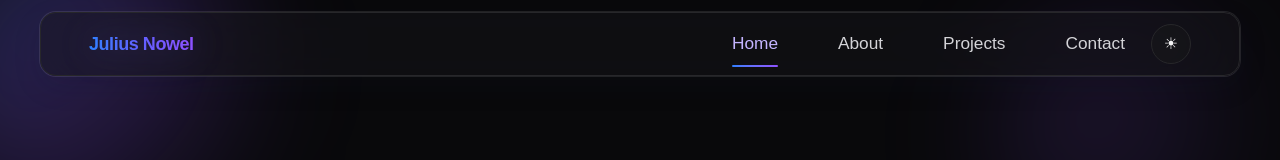
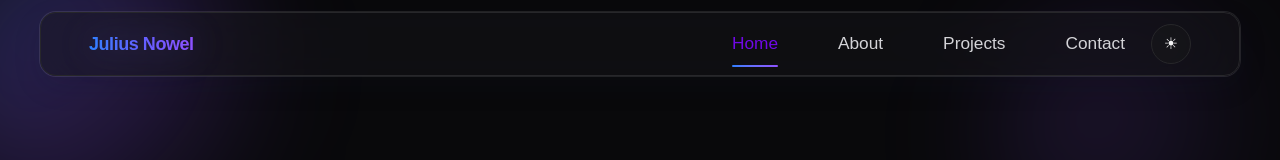
Before and after one commit to Juliusnowel/jns-portfolio, a Next.js app: page / in a window 1280 px wide. Shown: the top 160 px of the page. Built offline with nearby package versions, Linux system fonts and the light colour scheme.

Commit message:
update header light theme active text color

```diff
--- a/app/page.tsx
+++ b/app/page.tsx
@@ -295,7 +295,7 @@ export default function Home() {
                     href={link.href}
                     className={`relative font-medium transition-all duration-300 hover:text-violet-500 ${
                       link.label === activeLinkLabel
-                        ? "px-2.5 py-1 text-violet-300 after:absolute after:-bottom-1.5 after:left-2.5 after:h-0.5 after:w-[calc(100%-1.25rem)] after:rounded-full after:bg-gradient-to-r after:from-blue-500 after:to-violet-500"
+                        ? "px-2.5 py-1 text-violet-700 after:absolute after:-bottom-1.5 after:left-2.5 after:h-0.5 after:w-[calc(100%-1.25rem)] after:rounded-full after:bg-gradient-to-r after:from-blue-500 after:to-violet-500"
                         : `${themeClass.textSecondary} px-2.5 py-1 after:absolute after:-bottom-1.5 after:left-2.5 after:h-px after:w-0 after:bg-gradient-to-r after:from-blue-500 after:to-violet-500 after:transition-all after:duration-300 hover:after:w-[calc(100%-1.25rem)]`
                     }`}
                     aria-current={link.label === activeLinkLabel ? "page" : undefined}
```
